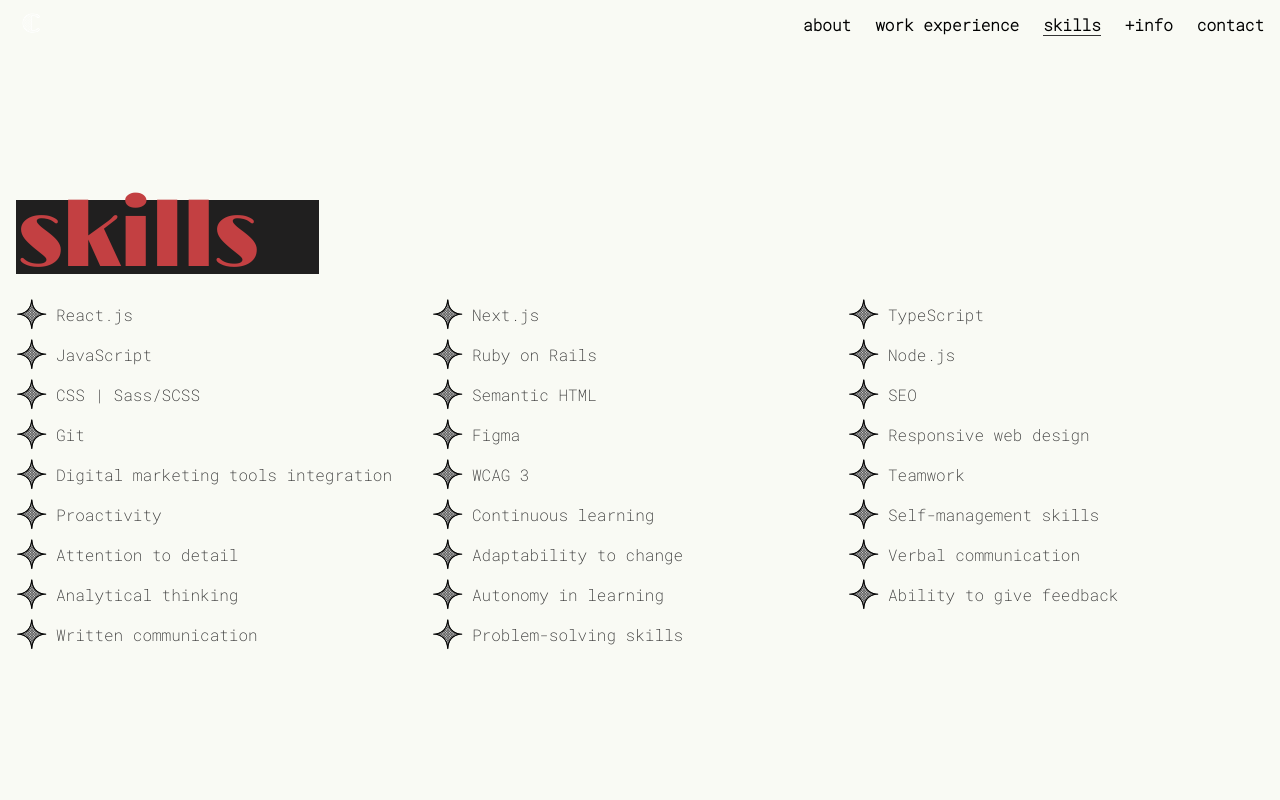
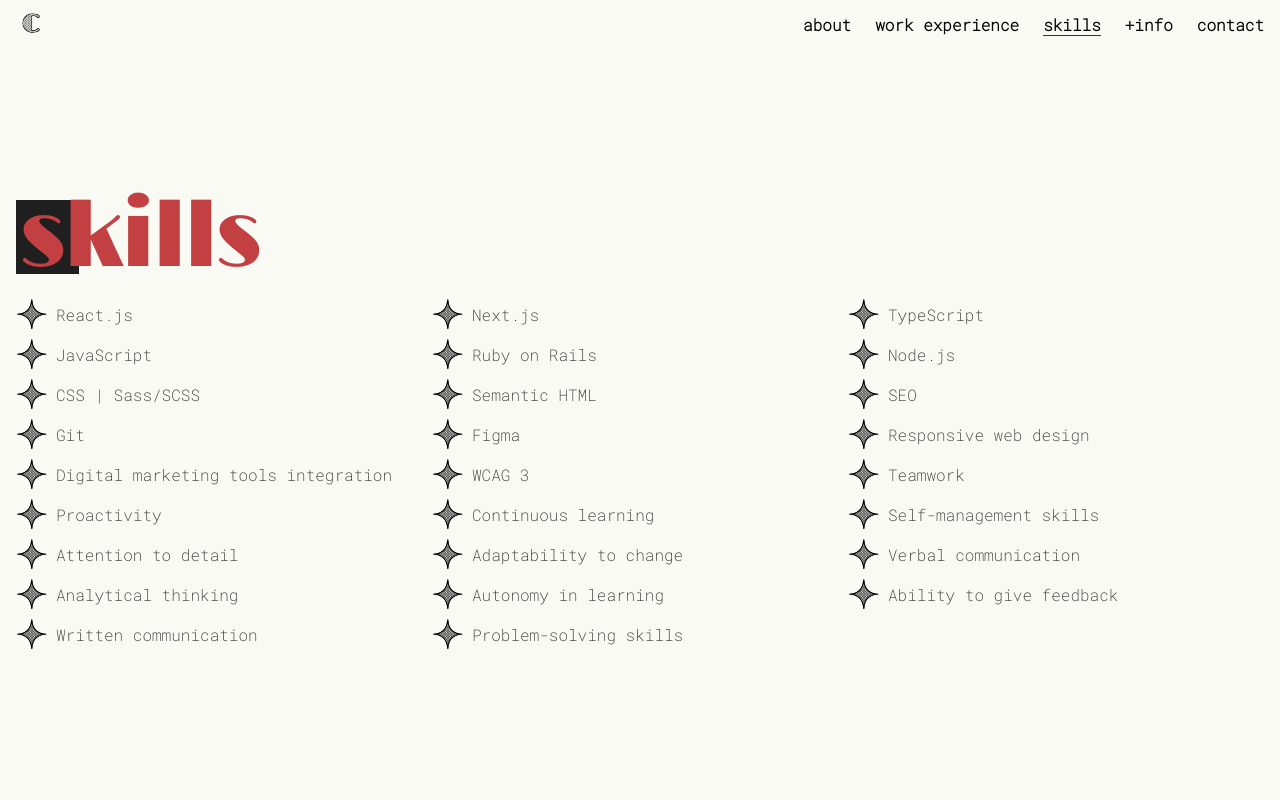
Before and after one commit to zetadeceleste/portfolio-ui, a Next.js app: page /skills in a window 1280 px wide. Shown: the top 800 px of the page. Built offline with nearby package versions, Linux system fonts and the light colour scheme.

Commit message:
Fix variant logo / Add animation for Headline tablet and desktop

```diff
--- a/components/common/Headline/Headline.module.css
+++ b/components/common/Headline/Headline.module.css
@@ -17,11 +17,9 @@
     text-align: center;
   }
 
-  &.highlighted {
-    .title {
-      background-color: var(--color-highlighted);
-      padding: 5px 15px 5px 2.5px;
-    }
+  &.highlighted .title {
+    background-color: var(--color-highlighted);
+    padding: 5px 15px 5px 2.5px;
   }
 
   &.variant {
@@ -34,10 +32,17 @@
 }
 
 @media (width >= 768px) {
-  .headline.highlighted {
-    .title {
-      padding: 5px 1ch 5px 0;
-      width: fit-content;
-    }
+  .headline.highlighted .title {
+    animation: fill-background 1.5s ease forwards;
   }
 }
+
+@keyframes fill-background {
+  0% {
+    width: 1ch;
+  }
+
+  100% {
+    width: 10ch;
+  }
+}
--- a/components/common/Icon/index.tsx
+++ b/components/common/Icon/index.tsx
@@ -5,14 +5,16 @@ import { IconName } from '@/types'
 
 interface Props {
   name: IconName
+  variant?: boolean
 }
 
-const Icon = ({ name }: Props) => {
+const Icon = ({ name, variant }: Props) => {
   const description = ICON_DESCRIPTION_LIST[name]
+  const iconName = variant ? `${name}-variant` : name
 
   return (
     <Image
-      src={`/images/icons/${name}.svg`}
+      src={`/images/icons/${iconName}.svg`}
       width={32}
       height={32}
       alt={description}
--- a/layouts/Header/index.tsx
+++ b/layouts/Header/index.tsx
@@ -39,7 +39,7 @@ const Header = () => {
       >
         {!isHome && (
           <Link href={pagesPath.HOME} aria-label="Link to Home" passHref>
-            <Icon name="logo-variant" />
+            <Icon name="logo" variant={variant} />
           </Link>
         )}
         <nav className={styles.navbar}>
--- a/package.json
+++ b/package.json
@@ -1,6 +1,6 @@
 {
   "name": "portfolio-ui",
-  "version": "2.7.0",
+  "version": "2.8.0",
   "private": true,
   "scripts": {
     "dev": "next dev",
```
